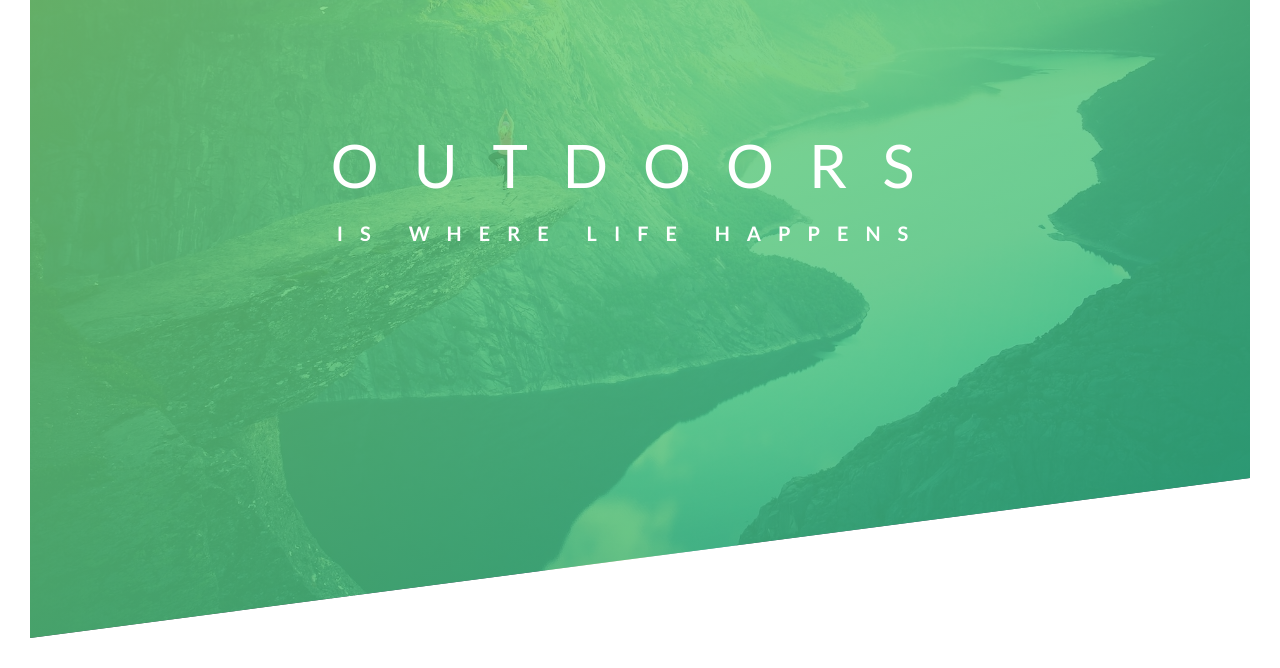
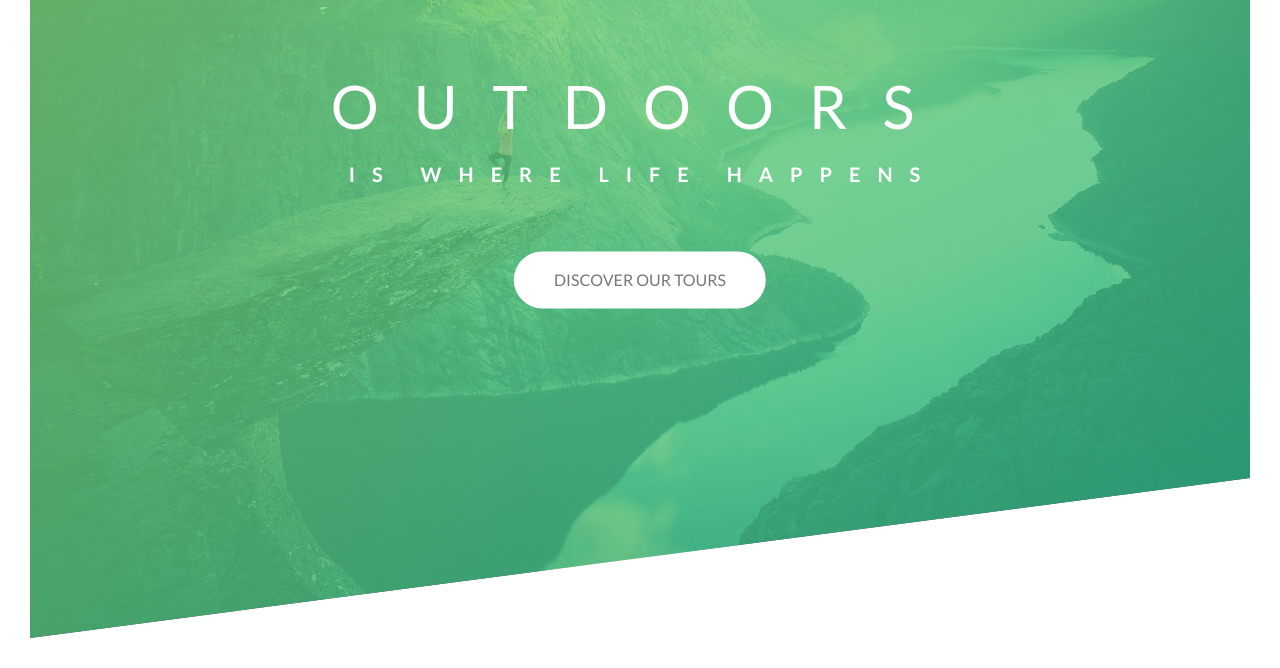
Before and after one commit to CamTheOp/Nature-Tours-Site, a plain HTML site: page index.html in a window 1280 px wide. Shown: the part 152-820 px from the top of the page. Drawn offline with Linux system fonts and the light colour scheme.

Commit message:
Added and defined pseudo classes for header button. Added on hover shadows and active shadows . Along with more comments.

```diff
--- a/css/style.css
+++ b/css/style.css
@@ -53,12 +53,21 @@ body {
     height: 35px;
 }
 
+/*
+For example if I want the logo to have on hover animations. I would apply hover trigger over to .logo-box and the actual animation to .logo
+
+.logo-box:hover .logo {
+    animation: moveInRight 0.6s ease-in;
+}
+*/
+
 /*Header Text container div(Position)*/
 .text-box {
     position: absolute;
     top: 40%;
     left: 50%;
     transform: translate(-50%, -50%);
+    text-align: center;
 }
 
 /*Both lines of Header Text (Styling)*/
@@ -68,6 +77,7 @@ body {
 
     /*Stops the two lines in header from doing little shift up at the end of animation*/
     backface-visibility: hidden;
+    margin-bottom: 60px;
 }
 
 /*First line of Header Text(Styling)*/
@@ -149,3 +159,46 @@ Must define 0% and 100% at minimum.
         transform: translateX(0);
     }
 }
+
+/*Default button Stylings*/
+
+/*Button Pseudo classes defined here!*/
+/*:link and :visited are two of the many pseudo classes . These are used to style elements under special conditions.
+
+:link and :visited are together so it has the same look from the time user sees it and even after the user clicks link in this case
+ */
+.btn:link,
+.btn:visited{
+    text-transform: uppercase;
+    text-decoration: none;
+    border-radius: 100px;
+    transition: all .2s ;
+}
+
+.btn:hover {
+ /*On the Y axis coordinates move from top being -100% and bottom being 100%. Meaning 3px will have this element move down 3px*/
+    transform: translateY(-3px);
+
+/*box-shadow: (X) (Y) (Blur)*/
+    box-shadow: 0 10px 20px rgba(0, 0, 0, .2);
+}
+
+.btn:active {
+/*Each pseudo class that is transformed will be in relative to initial state/position*/
+    transform: translateY(-1px);
+    box-shadow: 0 5px 10px rgba(0, 0, 0, .2);
+}
+
+
+/*White button styling*/
+.btn-white {
+    background-color: #fff;
+    color: #777;
+
+/*padding, margins, etc: Top Bottom Left Right(4 values) -OR- padding, margins, etc:Top&Bottom Left&Right(2 values) -OR- Specify each individually*/
+    padding: 15px 40px;
+
+/*display:block gives this element its own space and making it inline with parent element*/
+    display: inline-block;
+    animation: moveInUp 1s ease-out;
+}
--- a/index.html
+++ b/index.html
@@ -28,6 +28,8 @@
             <span class="heading-primary-sub">is where life happens</span>
         </h1>
 
+        <a href="#" class="btn btn-white">Discover Our Tours</a>
+
         </div>
 
     </header>
```
